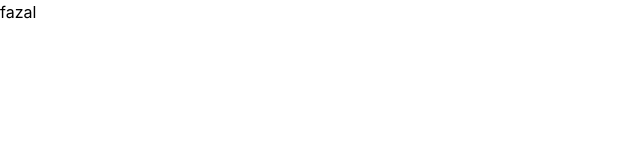
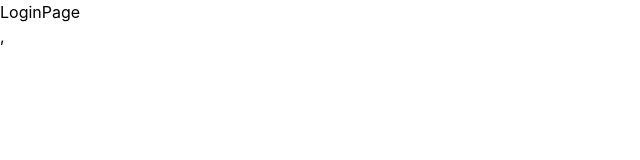
Before and after one commit to imfazal0/doTestReact, a React (Vite) app: page /login in a window 1280 px wide. Shown: the top 160 px of the page, without its empty margins (0-640 px from the left). Built offline with nearby package versions, Linux system fonts and the light colour scheme.

Commit message:
initilize the first page LoginPage

```diff
--- a/src/App.jsx
+++ b/src/App.jsx
@@ -1,10 +1,12 @@
 import React from 'react'
+import { Route, Routes } from 'react-router-dom'
+import LoginPage from './pages/LoginPage'
 
 function App() {
   return (
-    <div className='w-full h-full '>
-      <p>fazal</p>
-    </div>
+    <Routes>
+      <Route path='/login' Component={LoginPage}/>
+    </Routes>
   )
 }
 
--- /dev/null
+++ b/src/pages/LoginPage.jsx
@@ -0,0 +1,9 @@
+import React from 'react'
+
+function LoginPage() {
+  return (
+    <div>LoginPage</div>
+  )
+}
+
+export default LoginPage
```
